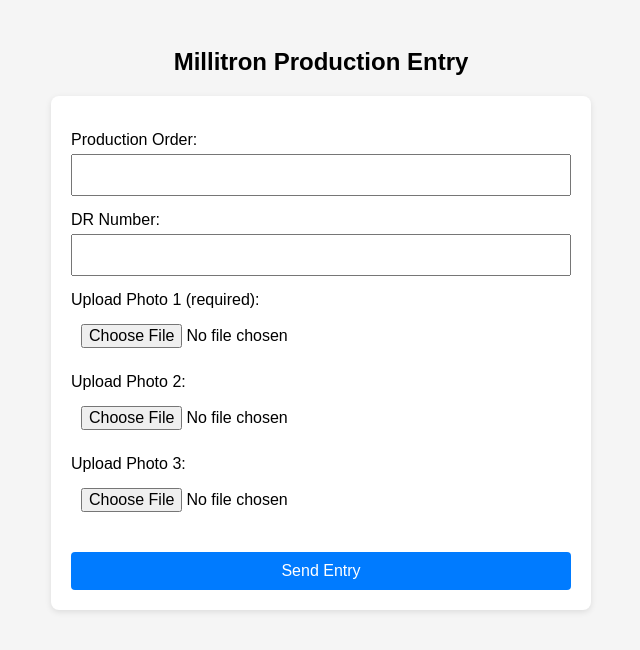
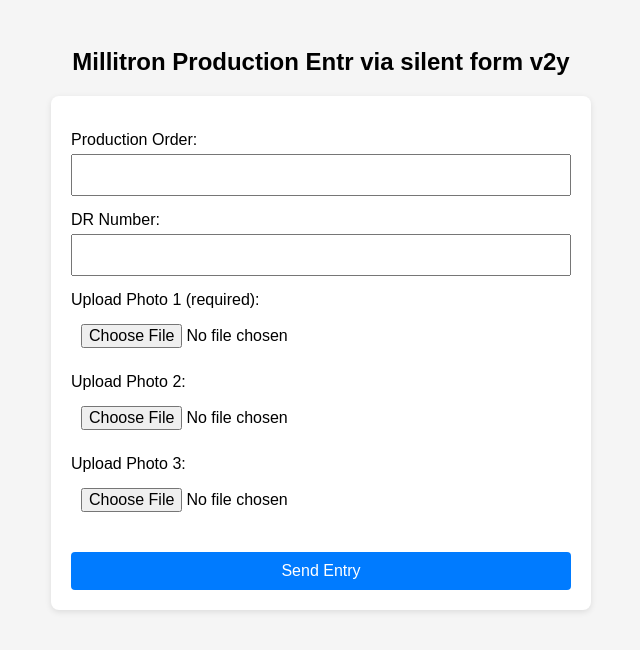
Before and after one commit to adamblundell/millitron, a plain HTML site: page index.html in a window 1280 px wide. Shown: the whole page, without its empty margins (319-959 px from the left). Drawn offline with Linux system fonts and the light colour scheme.

Commit message:
Update index.html

```diff
--- a/index.html
+++ b/index.html
@@ -18,7 +18,7 @@
 </head>
 <body>
 
-<h2>Millitron Production Entry</h2>
+<h2>Millitron Production Entr via silent form v2y</h2>
 
 <form
   action="https://silentforms.com/api/submit"
```
